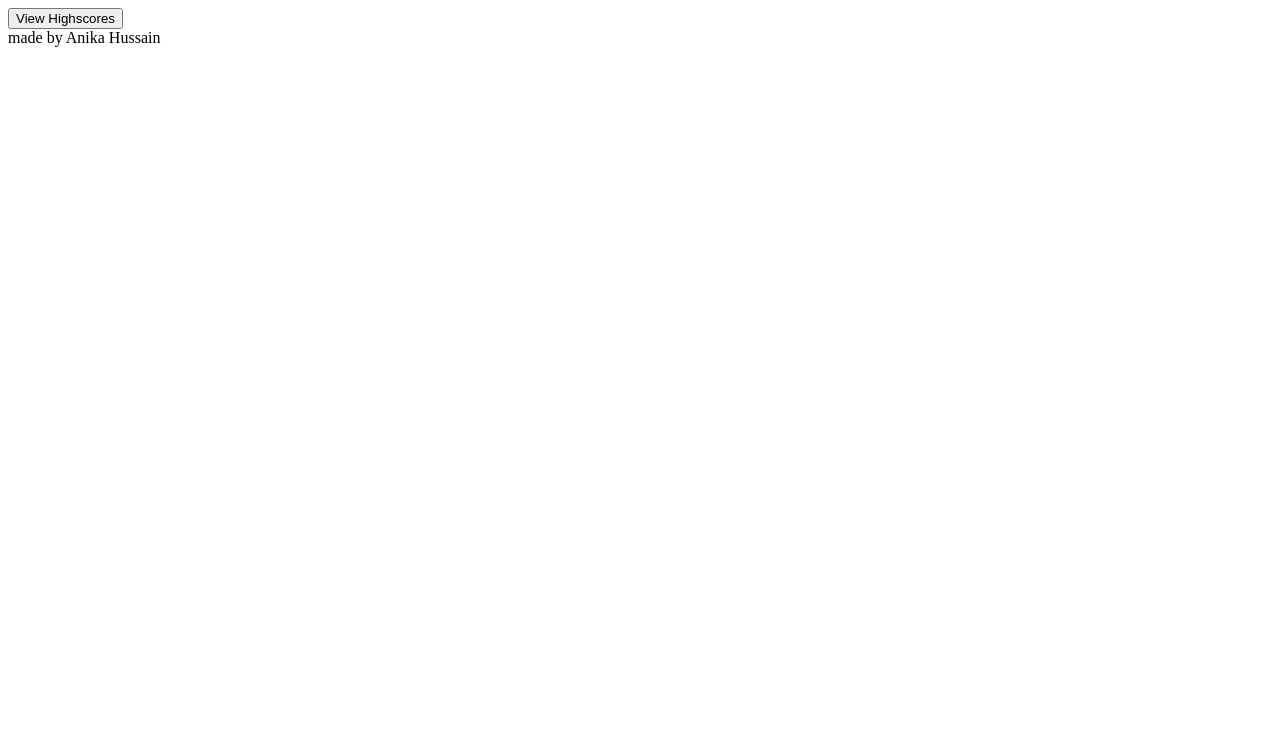
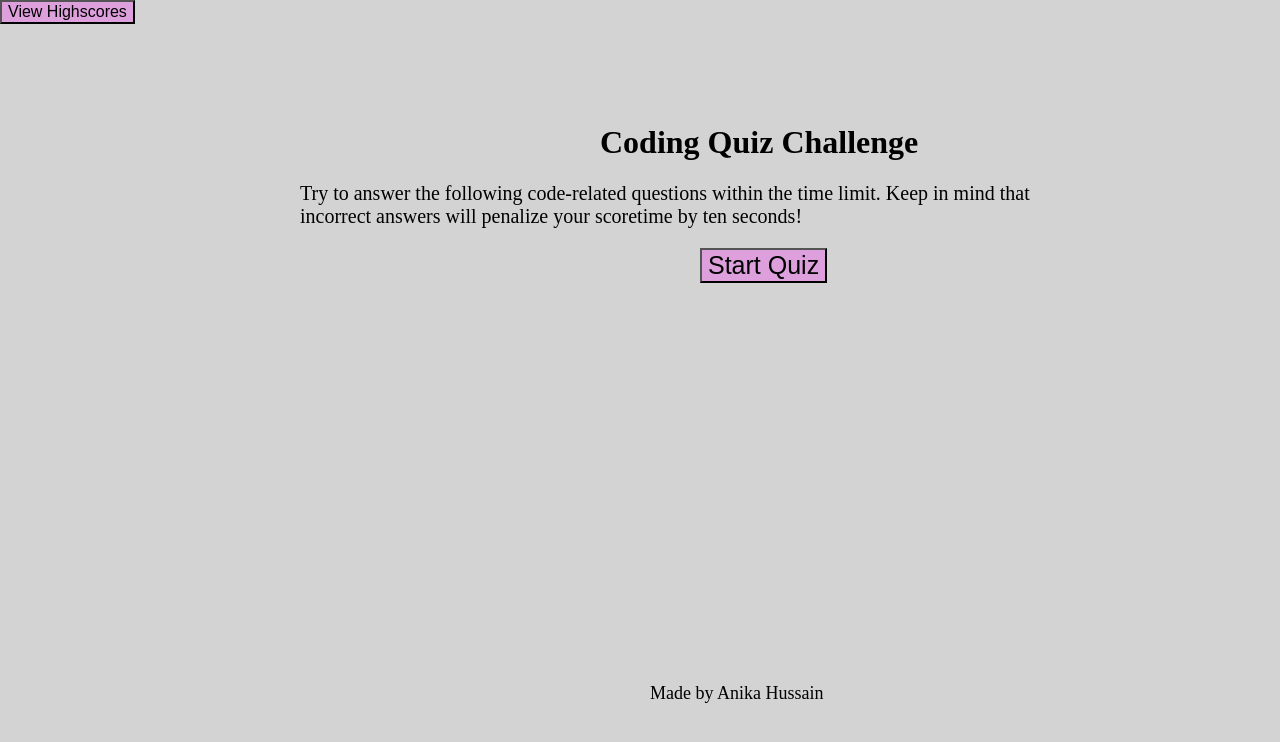
Before and after one commit to ahs456/code-quiz, a plain HTML site: page index.html in a window 1280 px wide. Drawn offline with Linux system fonts and the light colour scheme.

Commit message:
styling added

```diff
--- a/assets/css/style.css
+++ b/assets/css/style.css
@@ -0,0 +1,39 @@
+body {
+    background-color: lightgray;
+    height: 100%;
+    margin: 0;
+    padding: 0;
+}
+
+.viewHighscoresB {
+  background-color: plum;
+  font-size: 16px;
+  font-family: Arial, Helvetica, sans-serif;
+}
+
+main {
+    margin-top: 100px;
+}
+
+.codingTitle {
+    margin-left: 600px;
+}
+
+.underTitle {
+    margin-left: 300px;
+    margin-right: 200px;
+    font-size: 20px;
+}
+
+.startQuizB {
+    background-color: plum;
+    font-size: 25px;
+    margin-left: 700px;
+}
+
+footer {
+    margin-top: 400px;
+    margin-left: 650px;
+    font-size: large;
+
+}
--- a/index.html
+++ b/index.html
@@ -9,16 +9,18 @@
 </head>
 
 <body>
-    <div class="background">
     <header>
-        <section class="highscores">
-            <button class="viewHighscoresButton">View Highscores</button>
+        <section>
+            <button class="viewHighscoresB">View Highscores</button>
         </section>
+    </header>
+    <main>
+        <h1 class="codingTitle">Coding Quiz Challenge</h1>
+        <p class="underTitle">Try to answer the following code-related questions within the time limit. Keep in mind that incorrect answers will penalize your scoretime by ten seconds!</p>
+        <button class="startQuizB">Start Quiz</button>
+    </main>
 
-    </header>
-    </div>
-
-    <footer>made by Anika Hussain</footer>
+    <footer>Made by Anika Hussain</footer>
     <script>src="./assets/js/script.js"</script>
 </body>
 
```
